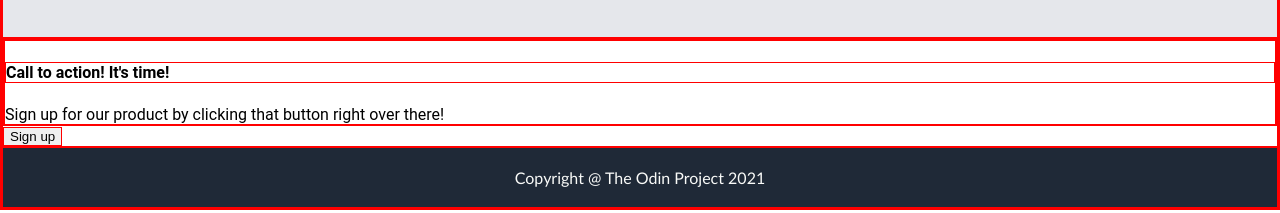
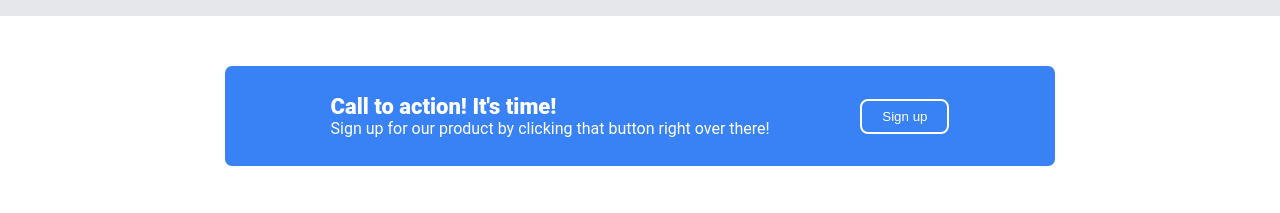
Before and after one commit to solid-000/project-landing-page, a plain HTML site: page index.html in a window 1280 px wide. Shown: the part 1140-1353 px from the top of the page. Drawn offline with Linux system fonts and the light colour scheme.

Commit message:
Project Complete.

```diff
--- a/index.html
+++ b/index.html
@@ -44,10 +44,10 @@
     </div>
 
     <div class="body-4">
-        <div>
-            <div><h4>Call to action! It's time!</h4>Sign up for our product by clicking that button right over there!</div>
+        <div class="b4-container">
+            <div><span>Call to action! It's time!</span><br>Sign up for our product by clicking that button right over there!</div>
+            <button>Sign up</button>
         </div>
-        <button>Sign up</button>
     </div>
 
 
--- a/styles.css
+++ b/styles.css
@@ -1,7 +1,7 @@
-*{
+/* *{
     border: 1px solid red;
     box-sizing: border-box;
-}
+} */
 
 body{
     display: flex;
@@ -142,6 +142,35 @@ body{
     font-weight: 800;
 }
 
+.body-4{
+    display: flex;
+    justify-content: center;
+    align-items: center;
+    padding: 50px;
+}
+.b4-container{
+    display: flex;
+    flex: auto;
+    height: 70px;
+    max-width: 800px;
+    justify-content: space-evenly;
+    align-items: center;
+    border-radius: 7px;
+    background-color: #3882F6;
+    color: white;
+    padding: 15px;
+}
+.b4-container>div>span{
+    font-size: 22px;
+    font-weight: 900;
+}
+.b4-container button{
+    padding: 8px 20px;
+    border: white solid 2px;
+    background-color: #3882F6;
+    color: white;
+    border-radius: 8px;
+}
 
 
 .footer{
```
